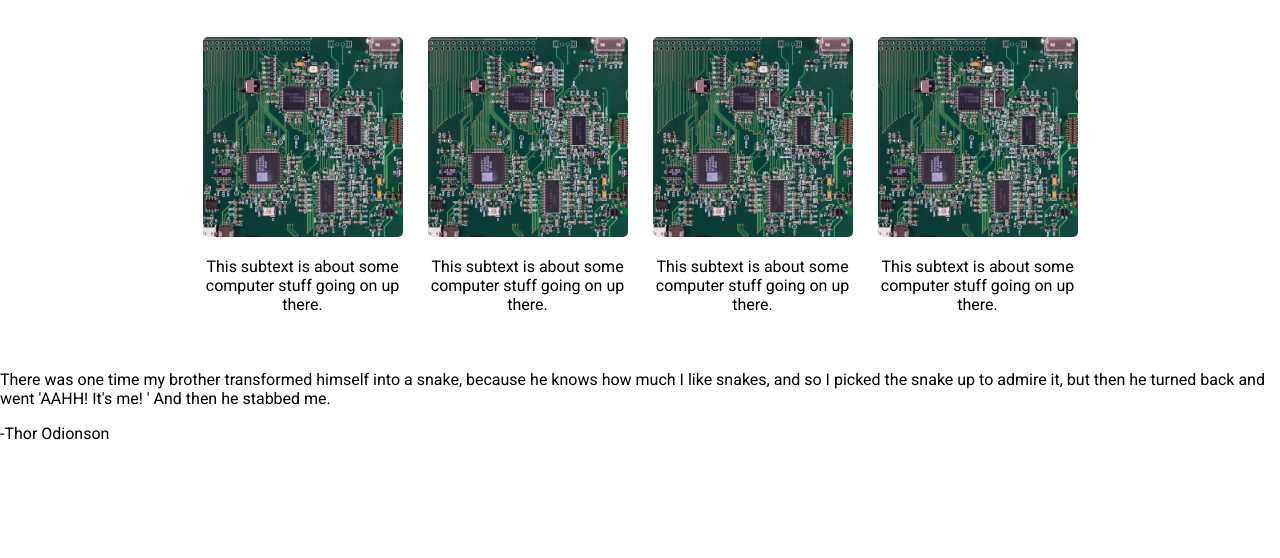
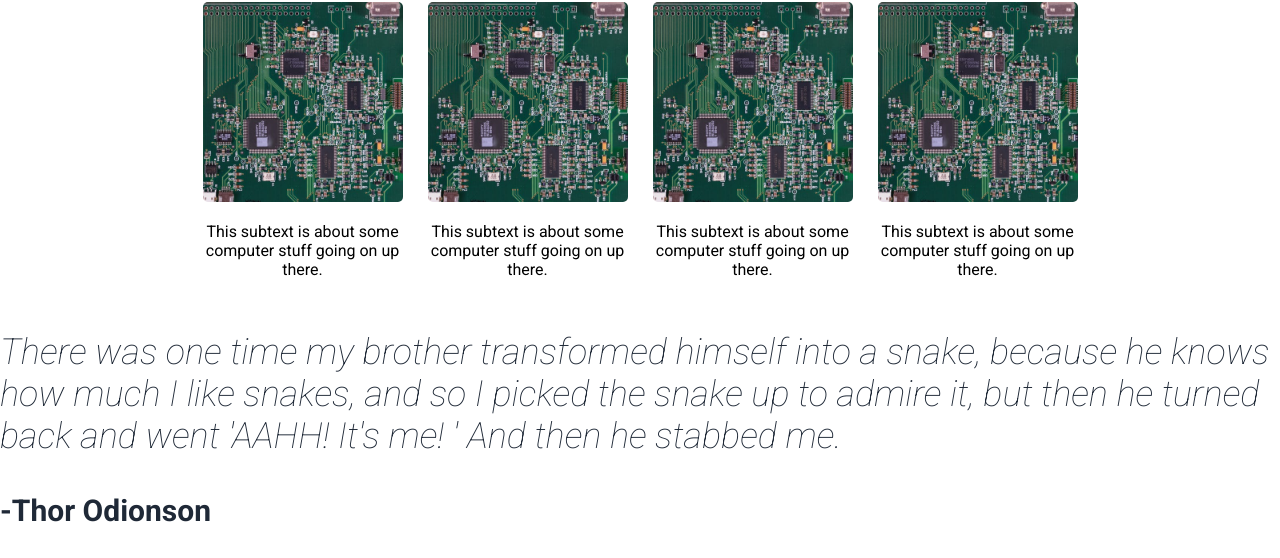
Before and after one commit to drossano/landing-page, a plain HTML site: page index.html in a window 1280 px wide. Shown: the part 629-1187 px from the top of the page. Before the commit the page ends 1100 px from the top, so only its background shows below. Drawn offline with Linux system fonts and the light colour scheme.

Commit message:
Style quote text

```diff
--- a/index.html
+++ b/index.html
@@ -48,12 +48,12 @@
             </div>
         </div>
         <div class="quote">
-            <p>
+            <p class="quote-text">
                 There was one time my brother transformed himself into a snake, because he knows how much I like
                 snakes, and so I picked the snake up to admire it, but then he turned back and went
                 'AAHH! It's me! ' And then he stabbed me.
             </p>
-            <p>
+            <p class="quote-author">
                 -Thor Odionson
             </p>
         </div>
--- a/styles.css
+++ b/styles.css
@@ -92,3 +92,18 @@ button{
     width: 200px;
     border-radius: 5px;
 }
+
+.quote {
+    color: #1F2937;
+}
+
+.quote-text {
+    font-size: 36px;
+    font-weight: lighter;
+    font-style: italic;
+}
+
+.quote-author {
+    font-size: 30px;
+    font-weight: bolder;
+}
```
